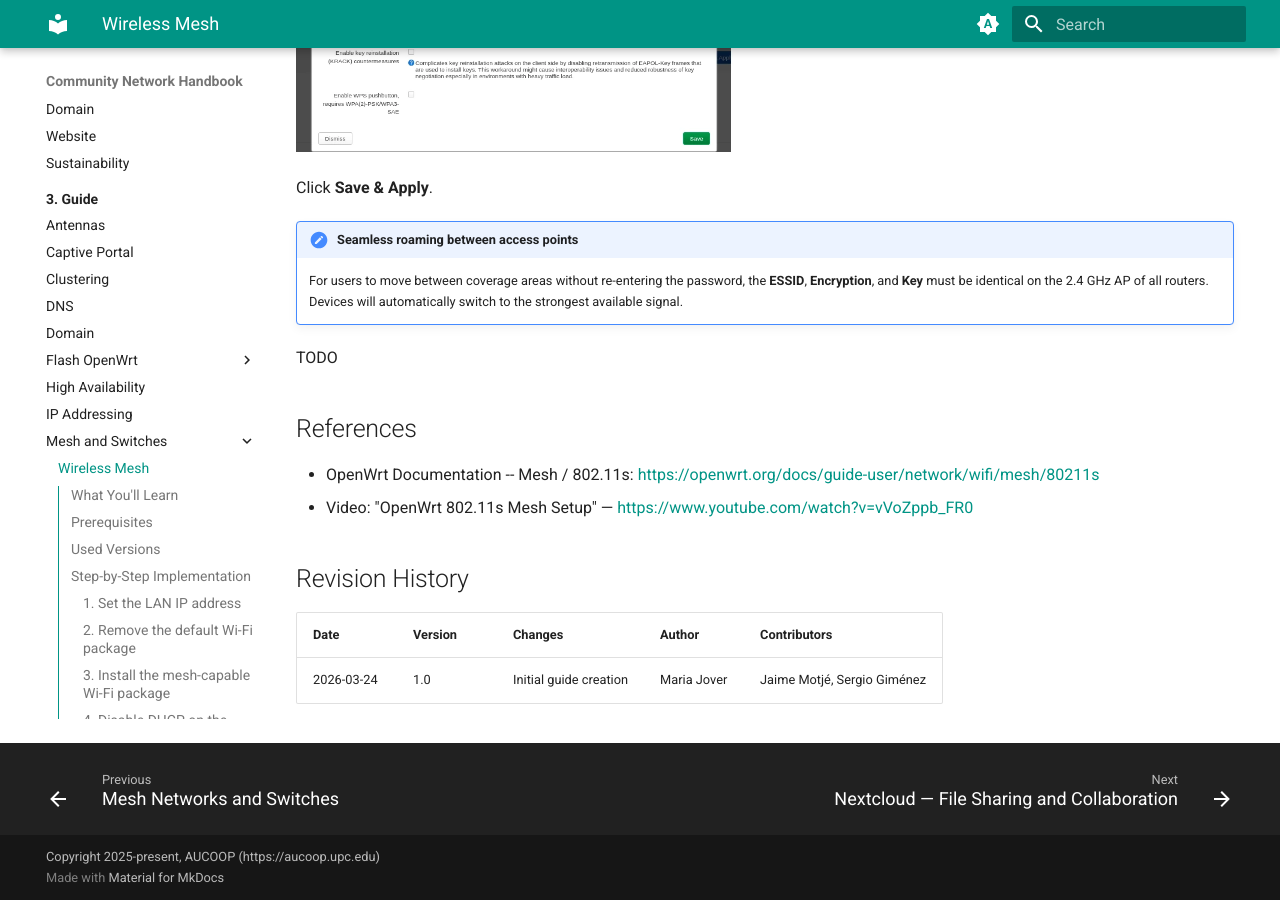
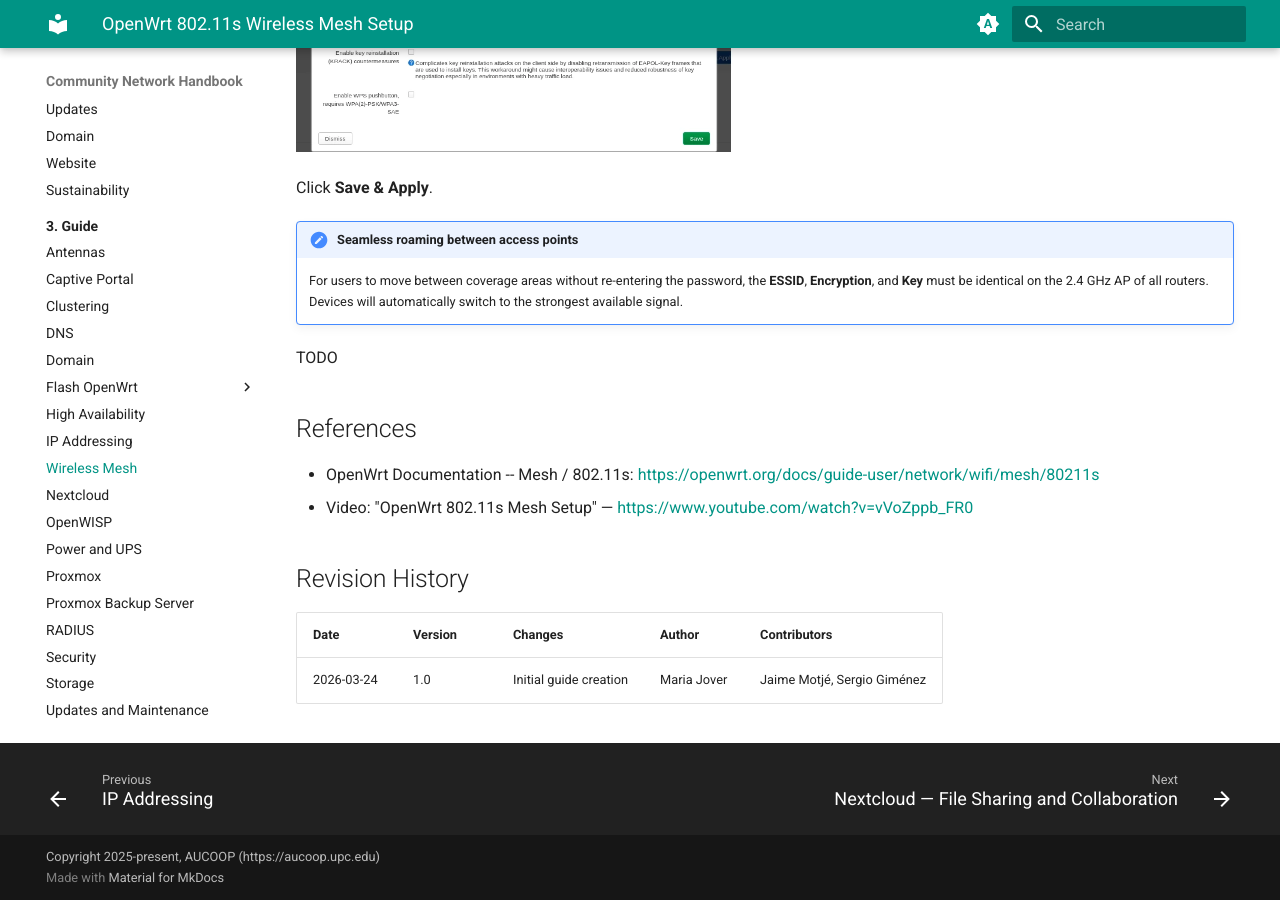
Before and after one commit to aucoop/Community-Network-Handbook, an MkDocs documentation site: the page built from docs/3-Guide/Wireless-Mesh/index.md, in a window 1280 px wide and 900 px high, scrolled down 8376 px. Built offline with MkDocs 1.6.1 and Material for MkDocs 9.7.7, drawn with Linux system fonts in a browser that asks for light colours.

Commit message:
Wireless mesh structure refactor

```diff
--- a/mkdocs.yml
+++ b/mkdocs.yml
@@ -86,9 +86,8 @@
       - 3-Guide/High-Availability/index.md
     - IP Addressing:
       - 3-Guide/IP-Addressing/index.md
-    - Mesh and Switches:
-      - 3-Guide/Mesh-and-Switches/index.md
-      - Wireless Mesh: 3-Guide/Mesh-and-Switches/Wireless-Mesh.md
+    - Wireless Mesh:
+      - 3-Guide/Wireless-Mesh/index.md
     - Nextcloud:
       - 3-Guide/Nextcloud/index.md
     - OpenWISP:
```
Also changed, not shown: docs/2-Imaginary-Use-Case/2.2-Expanding-Coverage/2.2.3-Wired-vs-Wireless.md (+2 -2 lines), docs/3-Guide/Mesh-and-Switches/index.md (deleted, +0 -16 lines), docs/3-Guide/index.md (+2 -2 lines), docs/3-Guide/Wireless-Mesh/images/Wireless-Mesh-2ghz-ap-config.webp (renamed from docs/3-Guide/Mesh-and-Switches/images/Wireless-Mesh-2ghz-ap-config.webp), docs/3-Guide/Wireless-Mesh/images/Wireless-Mesh-2ghz-ap-security.webp (renamed from docs/3-Guide/Mesh-and-Switches/images/Wireless-Mesh-2ghz-ap-security.webp), docs/3-Guide/Wireless-Mesh/images/Wireless-Mesh-add-5ghz-interface.webp (renamed from docs/3-Guide/Mesh-and-Switches/images/Wireless-Mesh-add-5ghz-interface.webp), docs/3-Guide/Wireless-Mesh/images/Wireless-Mesh-disable-dhcp.webp (renamed from docs/3-Guide/Mesh-and-Switches/images/Wireless-Mesh-disable-dhcp.webp), docs/3-Guide/Wireless-Mesh/images/Wireless-Mesh-install-wpad-mesh.webp (renamed from docs/3-Guide/Mesh-and-Switches/images/Wireless-Mesh-install-wpad-mesh.webp), docs/3-Guide/Wireless-Mesh/images/Wireless-Mesh-mesh-security.webp (renamed from docs/3-Guide/Mesh-and-Switches/images/Wireless-Mesh-mesh-security.webp), docs/3-Guide/Wireless-Mesh/images/Wireless-Mesh-radio-configuration.webp (renamed from docs/3-Guide/Mesh-and-Switches/images/Wireless-Mesh-radio-configuration.webp), docs/3-Guide/Wireless-Mesh/images/Wireless-Mesh-remove-default-wifi.webp (renamed from docs/3-Guide/Mesh-and-Switches/images/Wireless-Mesh-remove-default-wifi.webp), docs/3-Guide/Wireless-Mesh/images/Wireless-Mesh-remove-wpad-basic.webp (renamed from docs/3-Guide/Mesh-and-Switches/images/Wireless-Mesh-remove-wpad-basic.webp), docs/3-Guide/Wireless-Mesh/images/Wireless-Mesh-set-lan-ip.webp (renamed from docs/3-Guide/Mesh-and-Switches/images/Wireless-Mesh-set-lan-ip.webp), docs/3-Guide/Wireless-Mesh/index.md (renamed from docs/3-Guide/Mesh-and-Switches/Wireless-Mesh.md).
